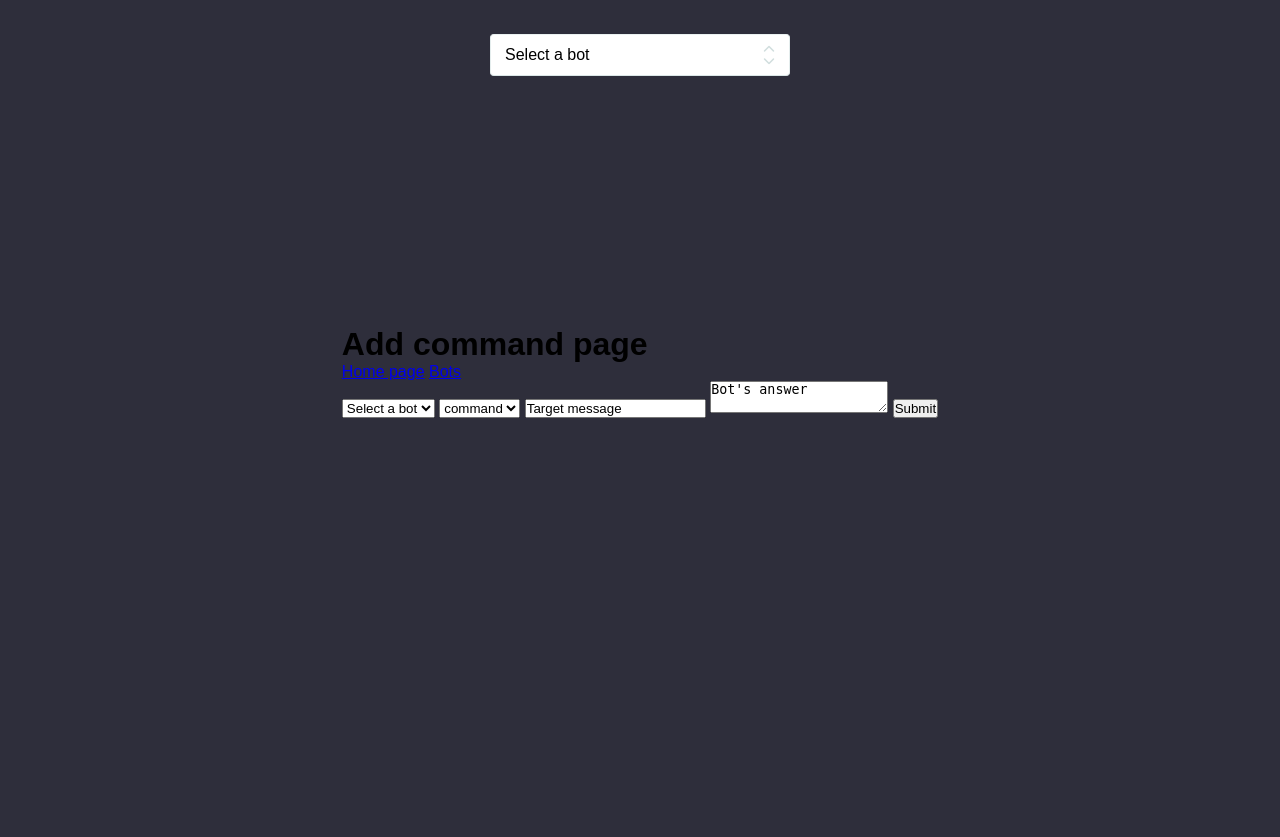
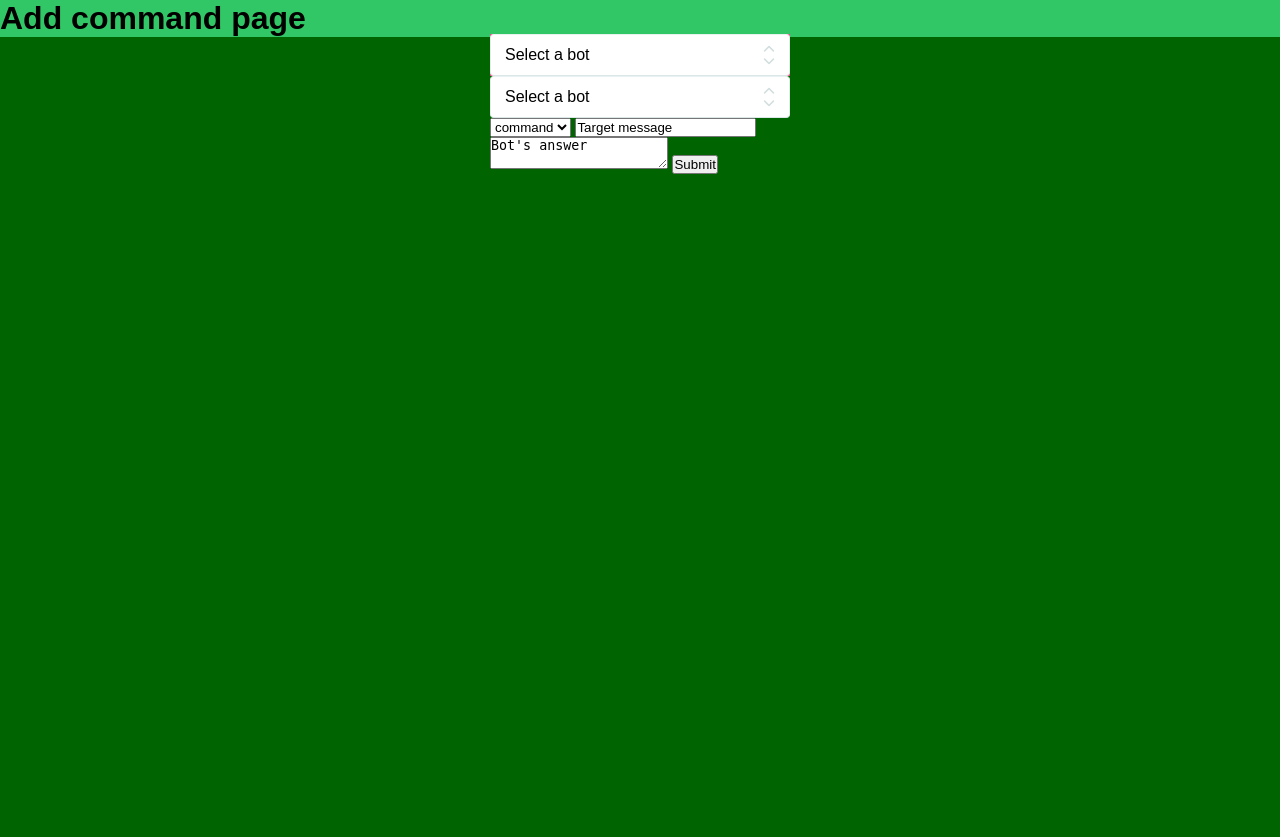
Before and after one commit to IHateModernity/bot-constructor, a Django app: page /bots/bot-add-command/ in a window 1280 px wide. Shown: the part 66-903 px from the top of the page. Before the commit the page ends 484 px from the top, so only its background shows below. Run offline with Django 4.2, Linux system fonts and the light colour scheme; a user stored in the database is signed in; data comes from the database, SQL or seed files in the repository; both versions use the stored data as it was after the commit; some libraries are stand-ins or nearby versions.

Commit message:
Add command template update

```diff
--- a/bot_constructor/constructor/static/constructor/css/add_command.css
+++ b/bot_constructor/constructor/static/constructor/css/add_command.css
@@ -1,3 +1,23 @@
+.command-form {
+	width: 100%;
+	height: 100%;
+	background:#006400;
+	display: flex;
+	justify-content: center;
+	align-items: center;
+}
+
+main {
+	background-color: #32c766;
+	width: 100%;
+	height: 100%;
+}
+
+form {
+
+}
+
+
 .brd{
 	border: 1px solid #e2eded;
 	border-color: #eaf1f1 #e4eded #dbe7e7 #e4eded;
@@ -258,3 +283,9 @@ input[type="radio"]{
 	box-shadow: 0 0 10px #006400,
 	0 0 20px #006400;
 }
+
+form {
+	background-color: #ea4c89;
+	position: absolute;
+	margin-top: 100px;
+}
--- /dev/null
+++ b/bot_constructor/constructor/static/constructor/js/add_command.js
@@ -0,0 +1,6 @@
+function show(anything) {
+    document.querySelector('#id_bot_name').value = anything;
+    document.querySelector(".span-bot").textContent=anything;
+
+    console.log(document.querySelector('#id_bot_name').value)
+}
--- a/bot_constructor/constructor/templates/constructor/bot-add-command.html
+++ b/bot_constructor/constructor/templates/constructor/bot-add-command.html
@@ -7,6 +7,7 @@
 
 {% block links %}
     <link rel="stylesheet" href="{% static 'constructor/css/add_command.css' %}">
+    <script src="{% static 'constructor/js/add_command.js' %}"></script>
 {% endblock %}
 
 {% block div-animation %}<div class="animation start-newcommand"></div>{% endblock %}
@@ -14,21 +15,93 @@
 {% block content %}
     <main>
         <h1>Add command page</h1>
-        <a href="{% url 'home' %}">Home page</a>
-
-        <a href="{% url 'bots' %}">Bots</a>
-
-        <form method="post" name="">
+        <div class="command-form">
+          <form method="post" id="app">
             {% csrf_token %}
 
+            <div id="select-box">
+              <input type="checkbox" class="input-view" name="bot_name" id="id_bot_name">
 
-            <select type="text" name="bot_name" id="id_bot_name">
-                {% for bot in bots %}
-                    <option>{{ bot.bot_username }}</option>
-                {% empty %}
-                    <option>Select a bot</option>
-                {% endfor %}
-            </select>
+              <div id="select" class="brd">
+
+                <div id="value">
+                  <span class="span-bot">Select a bot</span>
+                </div>
+
+                <div id="chevrons">
+                  <i class="fas fa-chevron-up"></i>
+                  <i class="fas fa-chevron-down"></i>
+                </div>
+
+              </div>
+
+              <div type="select" id="options">
+                    {% for bot in bots %}
+                      <div class="option" onclick="show('{{ bot.bot_username }}')">
+                          <input class="s top" type="radio">
+                          <input class="s bottom" type="radio" >
+
+                          <i>
+                              <svg xmlns="http://www.w3.org/2000/svg" width="16" height="16" fill="currentColor" class="bi bi-person-fill" viewBox="0 0 16 16">
+                                  <path d="M3 14s-1 0-1-1 1-4 6-4 6 3 6 4-1 1-1 1H3Zm5-6a3 3 0 1 0 0-6 3 3 0 0 0 0 6Z"/>
+                              </svg>
+                          </i>
+
+                          <span class="label" >{{ bot.bot_username }}</span>
+                        </div>
+                    {% endfor %}
+
+                    <div id="option-bg"></div>
+              </div>
+
+            </div>
+
+
+            <div id="select-box">
+              <input type="checkbox" class="input-view" name="bot_name" id="id_bot_name">
+
+              <div id="select" class="brd">
+
+                <div id="value">
+                  <span class="span-bot">Select a bot</span>
+                </div>
+
+                <div id="chevrons">
+                  <i class="fas fa-chevron-up"></i>
+                  <i class="fas fa-chevron-down"></i>
+                </div>
+
+              </div>
+
+              <div type="select" id="options">
+                    <div class="option" onclick="show('command')">
+                        <input class="s top" type="radio">
+                        <input class="s bottom" type="radio" >
+
+                        <i>
+                            <svg xmlns="http://www.w3.org/2000/svg" width="16" height="16" fill="currentColor" class="bi bi-person-fill" viewBox="0 0 16 16">
+                                <path d="M3 14s-1 0-1-1 1-4 6-4 6 3 6 4-1 1-1 1H3Zm5-6a3 3 0 1 0 0-6 3 3 0 0 0 0 6Z"/>
+                            </svg>
+                        </i>
+
+                        <span class="label">command</span>
+                    </div>
+                    <div class="option" onclick="show('message')">
+                      <input class="s top" type="radio">
+                      <input class="s bottom" type="radio" >
+
+                      <i>
+                          <svg xmlns="http://www.w3.org/2000/svg" width="16" height="16" fill="currentColor" class="bi bi-person-fill" viewBox="0 0 16 16">
+                              <path d="M3 14s-1 0-1-1 1-4 6-4 6 3 6 4-1 1-1 1H3Zm5-6a3 3 0 1 0 0-6 3 3 0 0 0 0 6Z"/>
+                          </svg>
+                      </i>
+
+                      <span class="label" >message</span>
+                  </div>
+                    <div id="option-bg"></div>
+              </div>
+
+            </div>
 
             <select type="text" name="type" id="id_type" >
                 <option>command</option>
@@ -39,41 +112,9 @@
             <textarea type="text" name="answer" maxlength="255" required="" id="id_answer">Bot's answer</textarea>
 
             <button type="submit" name="Submit">Submit</button>
-        </form>
+          </form>
+        </div>
 
-        <form method="post" id="app">
-            {% csrf_token %}
-
-            <div id="select-box">
-              <input type="checkbox" id="view">
-              <div id="select" class="brd">
-                <div id="value">
-                  <span>Select a bot</span>
-                </div>
-                <div id="chevrons">
-                  <i class="fas fa-chevron-up"></i>
-                  <i class="fas fa-chevron-down"></i>
-                </div>
-              </div>
-              <div type="select" id="options">
-                  {% for bot in bots %}
-                      <div class="option" >
-                          <!-- <input class="s top" type="radio">
-                          <input class="s bottom" type="radio" > -->
-
-                          <i>
-                              <svg xmlns="http://www.w3.org/2000/svg" width="16" height="16" fill="currentColor" class="bi bi-person-fill" viewBox="0 0 16 16">
-                                  <path d="M3 14s-1 0-1-1 1-4 6-4 6 3 6 4-1 1-1 1H3Zm5-6a3 3 0 1 0 0-6 3 3 0 0 0 0 6Z"/>
-                              </svg>
-                          </i>
-
-                          <span class="label" name="bot_name" id="id_bot_name">{{ bot.bot_username }}</span>
-                </div>
-                    {% endfor %}
-                <div id="option-bg"></div>
-              </div>
-            </div>
-          </form>
 
           <script src="https://kit.fontawesome.com/95a02bd20d.js"></script>
     </main>
```
Also changed, not shown: other parts of bot_constructor/constructor/static/constructor/css/add_command.css (+18 -13 lines), bot_constructor/db.sqlite3.
